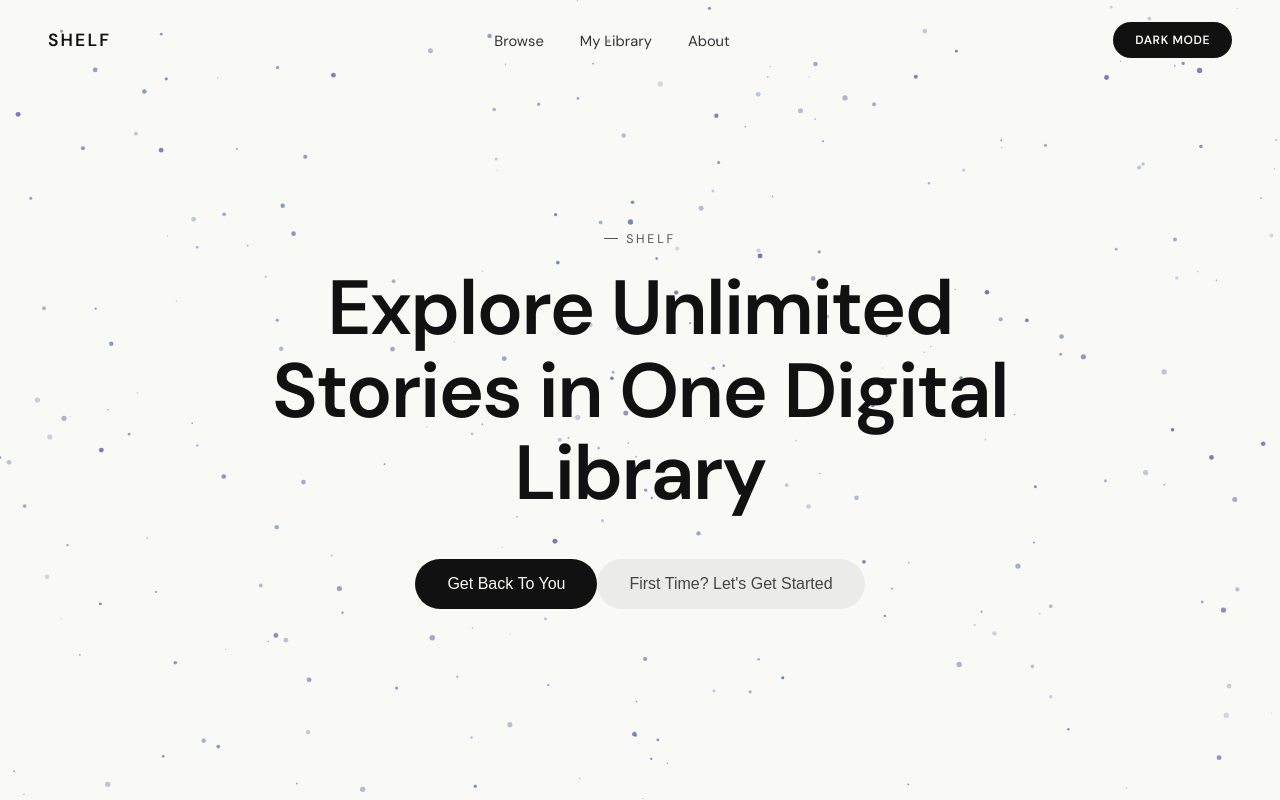
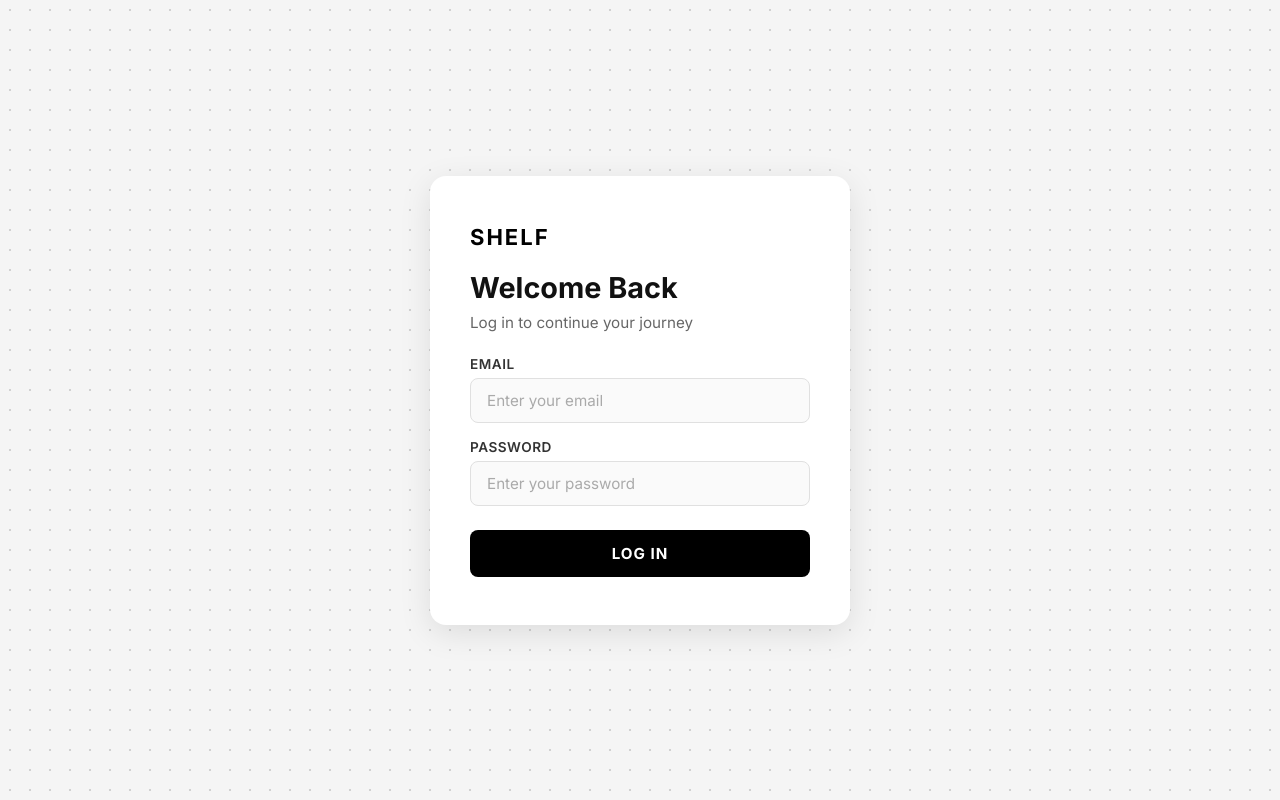
Before and after one commit to siru01/e-book, a React (Vite) app in the folder library_frontend/: page /login in a window 1280 px wide. Before the commit this address led to /. Built offline with nearby package versions, Linux system fonts and the light colour scheme; a web font is replaced by a local one.

Commit message:
adding the login route

```diff
--- a/library_frontend/src/App.jsx
+++ b/library_frontend/src/App.jsx
@@ -5,7 +5,8 @@ import DashboardPage from "./pages/DashboardPage";
 import AdminDashboardPage from "./pages/AdminDashboardPage";
 import DiscoverPage from "./pages/DiscoverPage";
 import ReaderPage from "./pages/ReaderPage";
-import Login from "./pages/Login";
+import Login from './pages/Login';
+
 
 
 function ProtectedRoute({ children, adminOnly = false }) {
@@ -45,12 +46,12 @@ function AppRoutes() {
           </ProtectedRoute>
         }
       />
+      <Route path="/login" element={<Login />} />
       <Route path="*" element={<Navigate to="/" replace />} />
     </Routes>
   );
 }
 
-<Route path="/login" element={<Login />} />
 
 export default function App() {
   return (
--- a/library_frontend/src/main.jsx
+++ b/library_frontend/src/main.jsx
@@ -2,9 +2,19 @@ import { StrictMode } from 'react'
 import { createRoot } from 'react-dom/client'
 import './index.css'
 import App from './App.jsx'
+import React from 'react'
+import ReactDOM from 'react-dom/client'
 
 createRoot(document.getElementById('root')).render(
   <StrictMode>
     <App />
   </StrictMode>,
 )
+
+ReactDOM.createRoot(document.getElementById('root')).render(
+  <React.StrictMode>
+    <BrowserRouter>
+      <App />
+    </BrowserRouter>
+  </React.StrictMode>,
+)
--- a/library_frontend/src/pages/Homepage.jsx
+++ b/library_frontend/src/pages/Homepage.jsx
@@ -240,7 +240,7 @@ export default function HomePage() {
         </nav>
 
         <section className="shelf-hero">
-          <p className="shelf-eyebrow fade-1">Shelf</p>
+          {/*<p className="shelf-eyebrow fade-1">Shelf</p>*/}
           <h1 className="shelf-headline fade-2">
             Explore Unlimited Stories in One Digital Library
           </h1>
--- /dev/null
+++ b/library_frontend/src/pages/Login.css
@@ -0,0 +1,124 @@
+@import url('https://fonts.googleapis.com/css2?family=Inter:wght@400;500;600;700&display=swap');
+
+* {
+  box-sizing: border-box;
+  margin: 0;
+  padding: 0;
+}
+
+/* ── Login Page Layout ── */
+.login-container {
+  min-height: 100vh;
+  display: flex;
+  align-items: center;
+  justify-content: center;
+  background-color: #f5f5f5;
+  background-image: radial-gradient(#d1d1d1 1px, transparent 1px);
+  background-size: 20px 20px;
+  font-family: 'Inter', sans-serif;
+}
+
+/* ── Card ── */
+.login-card {
+  background: #ffffff;
+  border-radius: 16px;
+  padding: 48px 40px;
+  width: 100%;
+  max-width: 420px;
+  box-shadow: 0 8px 32px rgba(0, 0, 0, 0.10);
+  display: flex;
+  flex-direction: column;
+  gap: 8px;
+}
+
+/* ── Logo ── */
+.login-card .logo {
+  font-size: 22px;
+  font-weight: 700;
+  letter-spacing: 2px;
+  color: #000;
+  margin-bottom: 4px;
+}
+
+/* ── Headings ── */
+.login-card h2 {
+  font-size: 1.8rem;
+  font-weight: 700;
+  color: #111;
+  margin-top: 8px;
+}
+
+.login-card .subtitle {
+  font-size: 0.95rem;
+  color: #666;
+  margin-bottom: 16px;
+}
+
+/* ── Input Group ── */
+.input-group {
+  display: flex;
+  flex-direction: column;
+  gap: 6px;
+  margin-bottom: 16px;
+}
+
+.input-group label {
+  font-size: 0.85rem;
+  font-weight: 600;
+  color: #333;
+  text-transform: uppercase;
+  letter-spacing: 0.5px;
+}
+
+.input-group input {
+  padding: 12px 16px;
+  border: 1.5px solid #e0e0e0;
+  border-radius: 8px;
+  font-size: 0.95rem;
+  font-family: 'Inter', sans-serif;
+  color: #111;
+  background: #fafafa;
+  transition: border-color 0.2s, box-shadow 0.2s;
+  outline: none;
+}
+
+.input-group input:focus {
+  border-color: #000;
+  box-shadow: 0 0 0 3px rgba(0, 0, 0, 0.08);
+  background: #fff;
+}
+
+.input-group input::placeholder {
+  color: #aaa;
+}
+
+/* ── Submit Button ── */
+.btn-black {
+  width: 100%;
+  padding: 14px;
+  background-color: #000;
+  color: #fff;
+  border: none;
+  border-radius: 8px;
+  font-size: 0.95rem;
+  font-weight: 700;
+  letter-spacing: 1px;
+  cursor: pointer;
+  transition: background-color 0.2s, transform 0.1s;
+  margin-top: 8px;
+  font-family: 'Inter', sans-serif;
+}
+
+.btn-black:hover:not(:disabled) {
+  background-color: #222;
+}
+
+.btn-black:active:not(:disabled) {
+  transform: scale(0.98);
+}
+
+.btn-black:disabled {
+  background-color: #555;
+  cursor: not-allowed;
+  opacity: 0.7;
+}
--- /dev/null
+++ b/library_frontend/src/pages/Login.jsx
@@ -0,0 +1,72 @@
+import React, { useState } from 'react';
+import { useNavigate } from 'react-router-dom';
+import { useAuth } from '../context/Authcontext';
+import './Login.css';
+
+const Login = () => {
+  const [email, setEmail] = useState('');
+  const [password, setPassword] = useState('');
+  const [error, setError] = useState('');
+  const [loading, setLoading] = useState(false);
+  const navigate = useNavigate();
+  const { login } = useAuth();
+
+  const handleSubmit = async (e) => {
+    e.preventDefault();
+    setError('');
+    setLoading(true);
+    try {
+      const role = await login(email, password);
+      if (role === 'ADMIN' || role === 'LIBRARIAN') {
+        navigate('/admin-dashboard');
+      } else {
+        navigate('/dashboard');
+      }
+    } catch (err) {
+      setError(err.message || 'Login failed. Please check your credentials.');
+    } finally {
+      setLoading(false);
+    }
+  };
+
+  return (
+    <div className="login-container">
+      <div className="login-card">
+        <div className="logo">SHELF</div>
+        <h2>Welcome Back</h2>
+        <p className="subtitle">Log in to continue your journey</p>
+
+        <form onSubmit={handleSubmit}>
+          {error && <p style={{ color: 'red', marginBottom: '12px', fontSize: '0.9rem' }}>{error}</p>}
+          <div className="input-group">
+            <label>Email</label>
+            <input
+              type="email"
+              value={email}
+              onChange={(e) => setEmail(e.target.value)}
+              placeholder="Enter your email"
+              required
+            />
+          </div>
+
+          <div className="input-group">
+            <label>Password</label>
+            <input
+              type="password"
+              value={password}
+              onChange={(e) => setPassword(e.target.value)}
+              placeholder="Enter your password"
+              required
+            />
+          </div>
+
+          <button type="submit" className="btn-black" disabled={loading}>
+            {loading ? 'LOGGING IN...' : 'LOG IN'}
+          </button>
+        </form>
+      </div>
+    </div>
+  );
+};
+
+export default Login;
```
